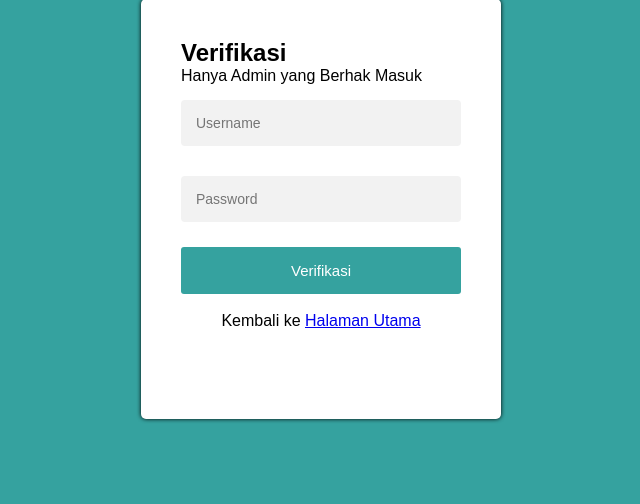
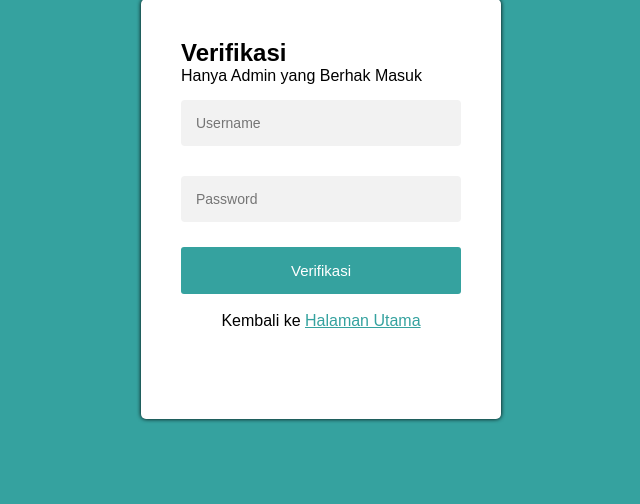
Before and after one commit to yorsyd/responsi-pweb, a PHP site: page /login.php in a window 1280 px wide. Shown: the part 191-695 px from the top of the page, without its empty margins (319-959 px from the left). Run offline with PHP 8.4, Linux system fonts and the light colour scheme.

Commit message:
Update login.php

```diff
--- a/login.php
+++ b/login.php
@@ -11,7 +11,7 @@
                     <input type="text" required placeholder="Username" id="user" name="user">
                     <input type="password" required placeholder="Password" id="pw" name="pw">
                     <button type="submit" name="cek">Verifikasi</button> <br><br>
-                    <p style="text-align:center;">Kembali ke <a href="index.php">Halaman Utama</a></p>
+                    <p style="text-align:center;">Kembali ke <a href="index.php" style="color: #35A29F;">Halaman Utama</a></p>
                 </form>
             </div>
         </div>
```
